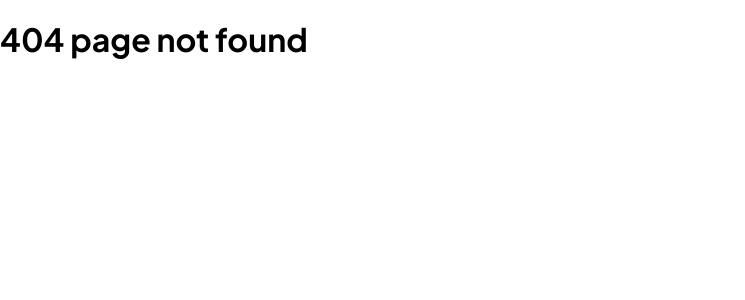
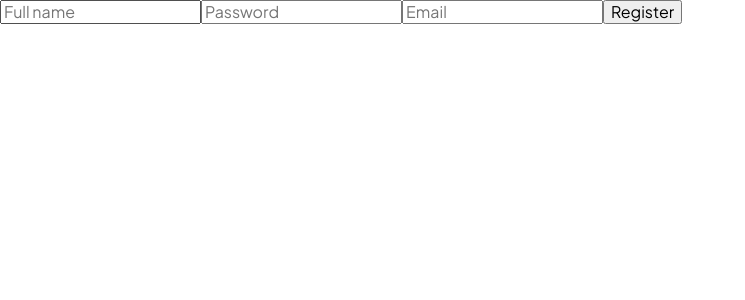
Before and after one commit to JonathanTran64/Musify, a React (Create React App) app in the folder client/: page /register in a window 1280 px wide. Before the commit this address had no page. Shown: the top 300 px of the page, without its empty margins (0-745 px from the left). Built offline with nearby package versions, Linux system fonts and the light colour scheme; no server answers.

Commit message:
implemented login

```diff
--- a/client/package.json
+++ b/client/package.json
@@ -6,9 +6,11 @@
   "private": true,
   "proxy": "http://localhost:4000",
   "dependencies": {
+    "axios": "^1.6.8",
     "fuzzy-search": "^3.2.1",
     "react": "^18.3.1",
     "react-dom": "^18.3.1",
+    "react-hot-toast": "^2.4.1",
     "react-router-dom": "^6.23.0",
     "react-scripts": "^5.0.1",
     "styled-components": "^6.1.8"
--- /dev/null
+++ b/client/src/components/Login.js
@@ -0,0 +1,49 @@
+import { useState } from "react";
+import axios from "axios";
+import { toast } from "react-hot-toast";
+import { useNavigate } from "react-router-dom";
+
+const Login = () => {
+  const [data, setData] = useState({
+    email: "",
+    password: "",
+  });
+
+  const navigate = useNavigate();
+
+  const handleSubmit = async (e) => {
+    e.preventDefault();
+    const { email, password } = data;
+    try {
+      const { data } = await axios.post("/login", { email, password });
+      if (data.error) {
+        toast.error(data.error);
+      } else {
+        setData({});
+        navigate("/dashboard");
+      }
+    } catch (error) {}
+  };
+
+  return (
+    <>
+      <form onSubmit={handleSubmit}>
+        <input
+          type="password"
+          placeholder="Password"
+          value={data.password}
+          onChange={(e) => setData({ ...data, password: e.target.value })}
+        />
+        <input
+          type="email"
+          placeholder="Email"
+          value={data.email}
+          onChange={(e) => setData({ ...data, email: e.target.value })}
+        />
+        <button type="submit">Login</button>
+      </form>
+    </>
+  );
+};
+
+export default Login;
--- /dev/null
+++ b/client/src/components/Register.js
@@ -0,0 +1,66 @@
+import { useState } from "react";
+import axios from "axios";
+import { toast } from "react-hot-toast";
+import { useNavigate } from "react-router-dom";
+
+const Register = () => {
+  const [data, setData] = useState({
+    name: "",
+    email: "",
+    password: "",
+  });
+  const navigate = useNavigate();
+
+  const handleSubmit = async (e) => {
+    e.preventDefault();
+    const { name, email, password } = data;
+
+    try {
+      const { data } = await axios.post("/register", {
+        name,
+        email,
+        password,
+      });
+      if (data.error) {
+        toast.error(data.error);
+      } else {
+        setData({});
+        toast.success("Login Successful. Welcome to MUSIFY!");
+        navigate("/login");
+      }
+    } catch (error) {
+      console.log(error);
+    }
+  };
+
+  return (
+    <>
+      <form onSubmit={handleSubmit}>
+        <input
+          type="text"
+          placeholder="Full name"
+          value={data.name}
+          onChange={(e) => setData({ ...data, name: e.target.value })}
+          required
+        />
+        <input
+          type="password"
+          placeholder="Password"
+          value={data.password}
+          onChange={(e) => setData({ ...data, password: e.target.value })}
+          required
+        />
+        <input
+          type="email"
+          placeholder="Email"
+          value={data.email}
+          onChange={(e) => setData({ ...data, email: e.target.value })}
+          required
+        />
+        <button type="submit">Register</button>
+      </form>
+    </>
+  );
+};
+
+export default Register;
--- /dev/null
+++ b/client/src/context/UserContext.js
@@ -0,0 +1,23 @@
+import axios from "axios";
+import { createContext, useEffect, useState } from "react";
+
+export const UserContext = createContext({});
+
+const UserProvider = ({ children }) => {
+  const [user, setUser] = useState(null);
+
+  useEffect(() => {
+    if (!user) {
+      axios.get("/profile").then(({ data }) => {
+        setUser(data);
+      });
+    }
+  }, []);
+  return (
+    <UserContext.Provider value={{ user, setUser }}>
+      {children}
+    </UserContext.Provider>
+  );
+};
+
+export default UserProvider;
--- a/client/src/pages/App.js
+++ b/client/src/pages/App.js
@@ -4,20 +4,35 @@ import Home from "./Home";
 import GlobalStyles from "../GlobalStyles";
 import Answer from "./Answer";
 import SongProvider from "../context/SongContext";
+import Register from "../components/Register";
+import axios from "axios";
+import Login from "../components/Login";
+import { Toaster } from "react-hot-toast";
+import UserProvider from "../context/UserContext";
+import Dashboard from "./Dashboard";
+
+axios.defaults.baseURL = "http://localhost:4000";
+axios.defaults.withCredentials = true;
 
 const App = () => {
   return (
+    <UserProvider>
       <SongProvider>
         <Router>
           <GlobalStyles />
+          <Toaster position="bottom-right" toastOptions={{ duration: 2000 }} />
           <Routes>
             <Route path="/" element={<Home />} />
+            <Route path="/register" element={<Register />} />
+            <Route path="/login" element={<Login />} />
             <Route path="/genre/:genre" element={<SongGame />} />
             <Route path="/answer/:genre" element={<Answer />} />
+            <Route path="/dashboard" element={<Dashboard />} />
             <Route path="*" element={<h1>404 page not found</h1>} />
           </Routes>
         </Router>
       </SongProvider>
+    </UserProvider>
   );
 };
 
--- /dev/null
+++ b/client/src/pages/Dashboard.js
@@ -0,0 +1,14 @@
+import { useContext } from "react";
+import { UserContext } from "../context/UserContext";
+
+const Dashboard = () => {
+  const { user } = useContext(UserContext);
+  return (
+    <>
+      <h1>Dashboard</h1>
+      {user && <h2>Hi {user.name}</h2>}
+    </>
+  );
+};
+
+export default Dashboard;
--- a/client/src/pages/SongGame.js
+++ b/client/src/pages/SongGame.js
@@ -60,7 +60,7 @@ const SongGame = () => {
     if (!song) {
       setTimeout(() => {
         setFirstLoad(true);
-      }, 10000);
+      }, 5000);
     }
   }, []);
 
```
Also changed, not shown: 1 other file (tests, documents, lock files or other folders). Lines whose indentation alone changed are shown as unchanged.
